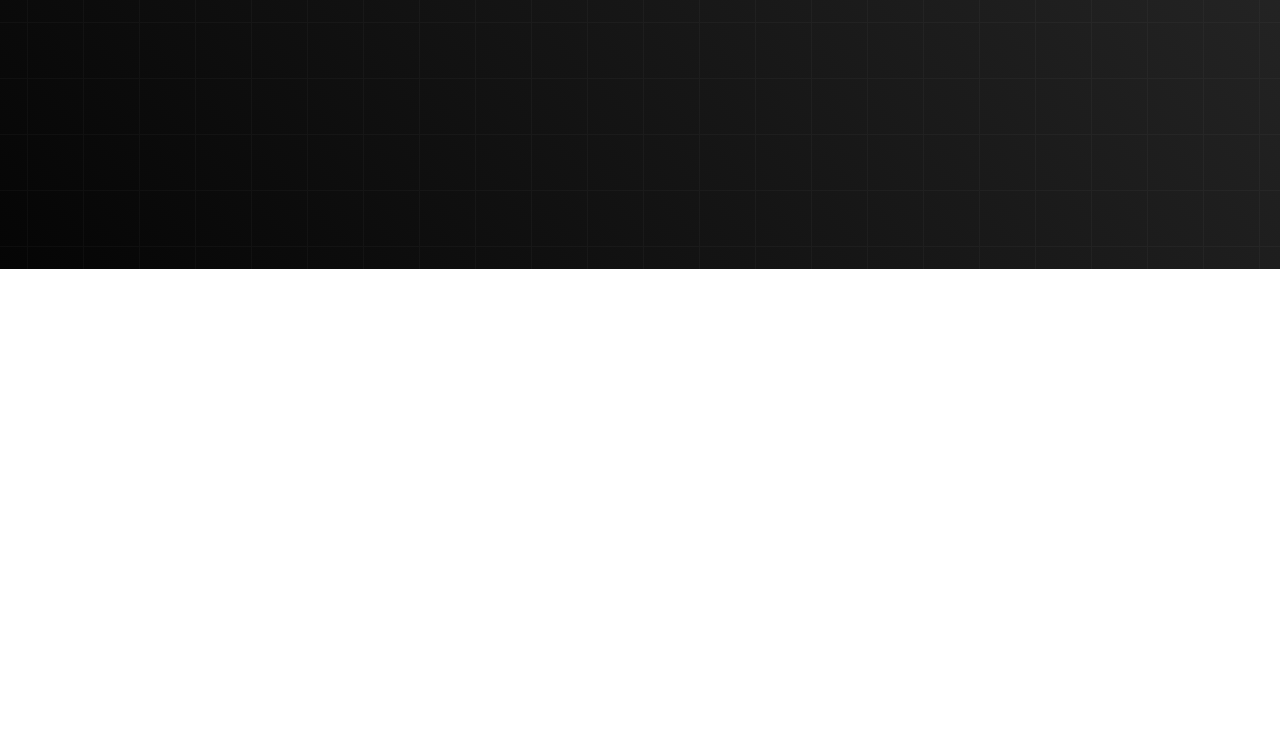
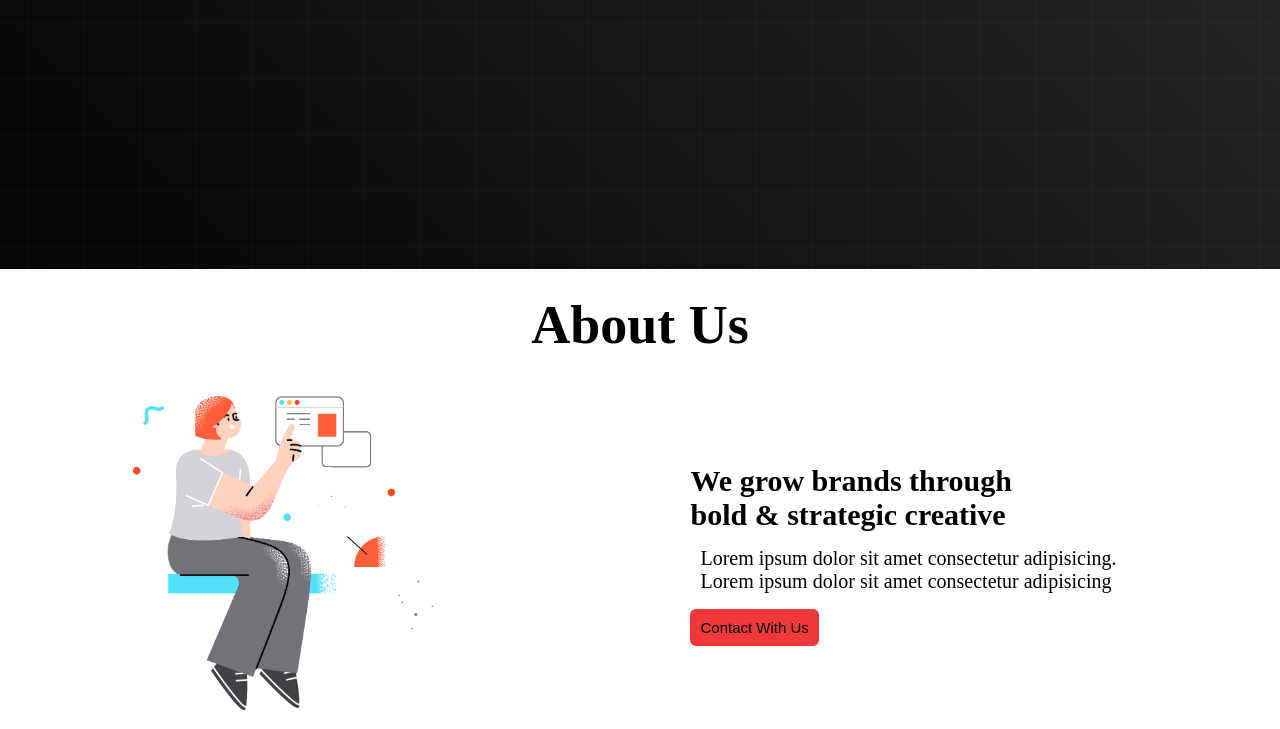
Before and after one commit to taufik-imam/digital-product-project, a plain HTML site: page index.html in a window 1280 px wide. Shown: the part 609-1338 px from the top of the page. Before the commit the page ends 878 px from the top, so only its background shows below. Drawn offline with Linux system fonts and the light colour scheme.

Commit message:
added about us section

```diff
--- a/index.html
+++ b/index.html
@@ -45,6 +45,26 @@
 
             </div>
         </section>
+        <section><!--This Is About section-->
+            <h2 class="about-us-header">About Us</h2>
+            <div class="about">
+
+                <div class="about-image">
+                    <img class="about-img" src="/images/section.png" alt="">
+
+                </div>
+                <div class="about-text">
+                    <h3 class="about-text-header">We grow brands through<br>
+                        bold & strategic creative</h3>
+                        <p class="about-paragraph">Lorem ipsum dolor sit amet consectetur adipisicing.<br>
+                            Lorem ipsum dolor sit amet consectetur adipisicing</p>
+                            <button class="about-btn">Contact With Us</button>
+
+                </div>
+
+            </div>
+
+        </section>
 
     </main>
 
--- a/style/index.css
+++ b/style/index.css
@@ -52,3 +52,42 @@
     border-radius: 4px; outline: none;
     border: none;
 }
+.about{
+    display: flex;
+    justify-content: space-around;
+    align-items: center;
+    padding: 15px;
+}
+.about-img{
+    width:300px;
+}
+.about-us-header{
+    text-align: center; margin: 20px;
+    padding: 5px;
+    font-size: 54px;
+    font-weight: bolder;
+}
+.about-text-header{
+    font-weight: bold;
+    font-size: 30px;
+    margin-bottom: 5px;
+}
+.about-paragraph{
+    font-size: 20px;
+
+    padding: 10px;
+    margin-bottom: 6px;
+}
+.about-btn{
+    font-size: 15px;
+    background-color: rgb(241, 56, 56);
+    border: none;
+    outline: none;
+    padding: 10px;
+    border-radius: 6px;
+
+}
+.about-text{
+    text-align: justify;
+    padding: 20px;
+}
```
